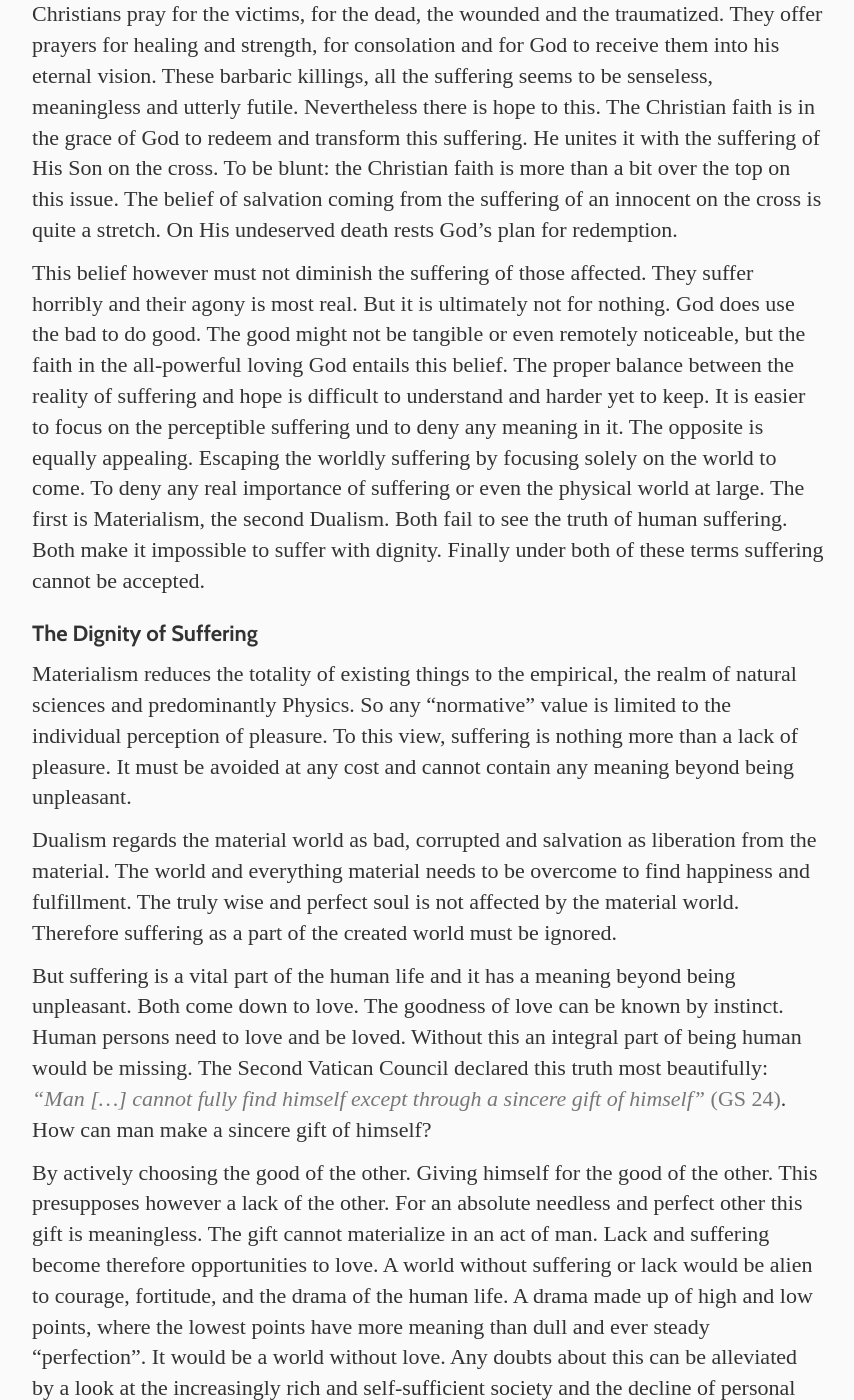
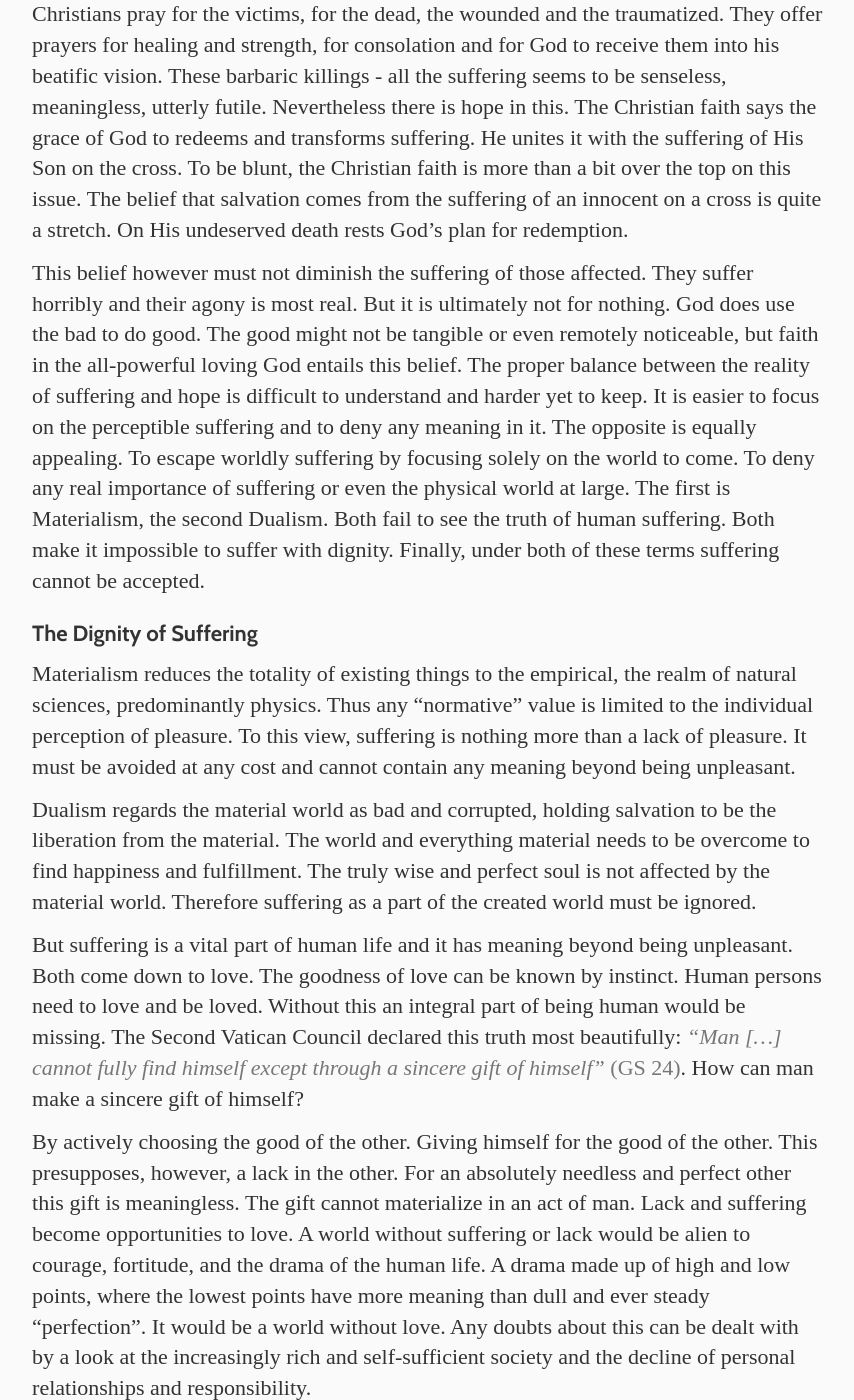
Before and after one commit to Bonifatius/bonifatius.github.io, a Jekyll site: the page built from _posts/2016-03-23-terror-at-the-gate-to-easter.md, in a window 1280 px wide and 1400 px high, scrolled down 995 px. Shown: the whole window, without its empty margins (24-878 px from the left). Built offline with Jekyll 4.4.1, drawn with Linux system fonts in a browser that asks for light colours; some web fonts are replaced; comment, search, counter and statistics services are not loaded; some of the changed text lies outside the part shown.

Commit message:
Spelling and word fixes

```diff
--- a/_posts/2016-03-23-terror-at-the-gate-to-easter.md
+++ b/_posts/2016-03-23-terror-at-the-gate-to-easter.md
@@ -11,52 +11,53 @@
 ---
 
 
+
 **The terror attacks on Brussels show the human capacity to cause suffering. What is the Christian answer to suffering and injustice? What is the final outlook on the troubled life?**
 
-Europe is in shock. Brussels was hit by terror attacks. There is barley any other topic on the airways. The radio was full of new reports on casualty assessments, descriptions of the damage and eyewitness accounts. Facebook was overflowing with *Pray for Brussels* and other signs of solidarity with the Belgium people. Even if there are other topics, they felt out of place. The initial confusion barley ended as the analysis began.
+Europe is in shock. Brussels was hit by terror attacks. There is barely any other topic on the airways. The radio was full of new reports on casualty assessments, descriptions of the damage and eyewitness accounts. Facebook was overflowing with *Pray for Brussels* and other signs of solidarity with the Belgian people. Even if there were other topics, they felt out of place. The initial confusion had barely ended as the analysis began.
 
-Why Brussels? Was it in retaliation for the arrest of Salah Abdeslam? Is the strong reaction to this attack not hypocritical compared to the late attacks at Istanbul, Ankara or even the war in Syria? Ideas and opinions from all kinds of angles appeared. But even with the many *Pray for Brussels* posts the Cristian outlook was not discussed. What is a Christian view on these horrible acts at the beginning of Holy Week?
+Why Brussels? Was it in retaliation for the arrest of Salah Abdeslam? Is the strong reaction to this attack not hypocritical compared to the late attacks at Istanbul, Ankara or even the war in Syria? Ideas and opinions from all kinds of angles appeared. But even with the many *Pray for Brussels* posts the Christian outlook was not discussed. What is the Christian view on these horrible acts at the beginning of Holy Week?
 
 ## Pray for the Victims
 
-Christians pray for the victims, for the dead, the wounded and the traumatized. They offer prayers for healing and strength, for consolation and for God to receive them into his eternal vision. These barbaric killings, all the suffering seems to be senseless, meaningless and utterly futile. Nevertheless there is hope to this. The Christian faith is in the grace of God to redeem and transform this suffering. He unites it with the suffering of His Son on the cross. To be blunt: the Christian faith is more than a bit over the top on this issue. The belief of salvation coming from the suffering of an innocent on the cross is quite a stretch. On His undeserved death rests God’s plan for redemption.
+Christians pray for the victims, for the dead, the wounded and the traumatized. They offer prayers for healing and strength, for consolation and for God to receive them into his beatific vision. These barbaric killings - all the suffering seems to be senseless, meaningless, utterly futile. Nevertheless there is hope in this. The Christian faith says the grace of God to redeems and transforms suffering. He unites it with the suffering of His Son on the cross. To be blunt, the Christian faith is more than a bit over the top on this issue. The belief that salvation comes from the suffering of an innocent on a cross is quite a stretch. On His undeserved death rests God’s plan for redemption.
 
-This belief however must not diminish the suffering of those affected. They suffer horribly and their agony is most real. But it is ultimately not for nothing. God does use the bad to do good. The good might not be tangible or even remotely noticeable, but the faith in the all-powerful loving God entails this belief. The proper balance between the reality of suffering and hope is difficult to understand and harder yet to keep. It is easier to focus on the perceptible suffering und to deny any meaning in it. The opposite is equally appealing. Escaping the worldly suffering by focusing solely on the world to come. To deny any real importance of suffering or even the physical world at large. The first is Materialism, the second Dualism. Both fail to see the truth of human suffering. Both make it impossible to suffer with dignity. Finally under both of these terms suffering cannot be accepted.
+This belief however must not diminish the suffering of those affected. They suffer horribly and their agony is most real. But it is ultimately not for nothing. God does use the bad to do good. The good might not be tangible or even remotely noticeable, but faith in the all-powerful loving God entails this belief. The proper balance between the reality of suffering and hope is difficult to understand and harder yet to keep. It is easier to focus on the perceptible suffering and to deny any meaning in it. The opposite is equally appealing. To escape worldly suffering by focusing solely on the world to come. To deny any real importance of suffering or even the physical world at large. The first is Materialism, the second Dualism. Both fail to see the truth of human suffering. Both make it impossible to suffer with dignity. Finally, under both of these terms suffering cannot be accepted.
 
 ### The Dignity of Suffering
 
-Materialism reduces the totality of existing things to the empirical, the realm of natural sciences and predominantly Physics. So any “normative” value is limited to the individual perception of pleasure. To this view, suffering is nothing more than a lack of pleasure. It must be avoided at any cost and cannot contain any meaning beyond being unpleasant.
+Materialism reduces the totality of existing things to the empirical, the realm of natural sciences, predominantly physics. Thus any “normative” value is limited to the individual perception of pleasure. To this view, suffering is nothing more than a lack of pleasure. It must be avoided at any cost and cannot contain any meaning beyond being unpleasant.
 
-Dualism regards the material world as bad, corrupted and salvation as liberation from the material. The world and everything material needs to be overcome to find happiness and fulfillment. The truly wise and perfect soul is not affected by the material world. Therefore suffering as a part of the created world must be ignored.
+Dualism regards the material world as bad and corrupted, holding salvation to be the liberation from the material. The world and everything material needs to be overcome to find happiness and fulfillment. The truly wise and perfect soul is not affected by the material world. Therefore suffering as a part of the created world must be ignored.
 
-But suffering is a vital part of the human life and it has a meaning beyond being unpleasant. Both come down to love. The goodness of love can be known by instinct. Human persons need to love and be loved. Without this an integral part of being human would be missing. The Second Vatican Council declared this truth most beautifully: <quote>“Man […] cannot fully find himself except through a sincere gift of himself” <small>(GS 24)</small></quote>. How can man make a sincere gift of himself?
+But suffering is a vital part of human life and it has meaning beyond being unpleasant. Both come down to love. The goodness of love can be known by instinct. Human persons need to love and be loved. Without this an integral part of being human would be missing. The Second Vatican Council declared this truth most beautifully: <quote>“Man […] cannot fully find himself except through a sincere gift of himself” <small>(GS 24)</small></quote>. How can man make a sincere gift of himself?
 
-By actively choosing the good of the other. Giving himself for the good of the other. This presupposes however a lack of the other. For an absolute needless and perfect other this gift is meaningless. The gift cannot materialize in an act of man. Lack and suffering become therefore opportunities to love. A world without suffering or lack would be alien to courage, fortitude, and the drama of the human life. A drama made up of high and low points, where the lowest points have more meaning than dull and ever steady “perfection”. It would be a world without love. Any doubts about this can be alleviated by a look at the increasingly rich and self-sufficient society and the decline of personal relationships and responsibility.
+By actively choosing the good of the other. Giving himself for the good of the other. This presupposes, however, a lack in the other. For an absolutely needless and perfect other this gift is meaningless. The gift cannot materialize in an act of man. Lack and suffering become opportunities to love. A world without suffering or lack would be alien to courage, fortitude, and the drama of the human life. A drama made up of high and low points, where the lowest points have more meaning than dull and ever steady “perfection”. It would be a world without love. Any doubts about this can be dealt with by a look at the increasingly rich and self-sufficient society and the decline of personal relationships and responsibility.
 
 ## Pray for the Attackers
 
-The proper understanding of the truth of suffering is challenging with these horrible events. God’s vision of sin and guilt becomes almost impossible to humanly comprehend. What is the Christian hope for these criminals? Justice, for sure, also a change of heart so they renounce violence. But ultimately it is more, way over the top more. The Christian hope is for their repentance and therefore the forgiveness of their sins. The hope to see them in eternity, enjoying the beatific vision of God together with their victims.
+Properly understanding the truth of suffering is challenging with these horrible events. God’s vision of sin and guilt becomes almost impossible to humanly comprehend. What is the Christian hope for these criminals? Justice, for sure. Also a change of heart so they renounce violence. But ultimately it is more, way over the top more. The Christian hope is for their repentance and the forgiveness of their sins. The hope to see them in eternity, enjoying the beatific vision of God together with their victims.
 
-### To Forgive or not to Forgive
+### To Forgive or Not to Forgive
 
-This view will definitely draw some criticisms. They are at perfect display with an [article on the conversion of Rudolf Höss](http://aleteia.org/2016/03/04/how-the-commandant-of-auschwitz-found-gods-mercy/), the first camp commander of Auschwitz. He received the Sacrament of Reconciliation in prison shortly before his execution. Presupposed he really repented his crimes, God has forgiven him and he will be in heaven. How is it possible to hope or even imagine the forgiveness of such abominable sins? Is this not an insult to the victims? Should it not be the victim’s choice to grant or withhold forgiveness?
+This view will definitely draw some criticisms. It is at perfect display with an [article on the conversion of Rudolf Höss](http://aleteia.org/2016/03/04/how-the-commandant-of-auschwitz-found-gods-mercy/), the first camp commander of Auschwitz. He received the Sacrament of Reconciliation in prison shortly before his execution. Presupposing he really repented of his crimes, God has forgiven him, and he will be in heaven. How is it possible to hope or even imagine the forgiveness of such abominable sins? Is this not an insult to the victims? Should it not be the victim’s choice to grant or withhold forgiveness?
 
 It surely is the victim’s choice to do so. The vision of victim and attacker in heaven is not denying this. The victim being there must be especially noted. It means the victim would have forgiven the assailant. Christ affirmed an intrinsic connection between the gift and reception of forgiveness.
 
->For if you forgive others their trespasses, your heavenly Father will also forgive you, but if you do not forgive others their trespasses, neither will your Father forgive your trespasses. <small>(Mt 6:14-15)</small>
+>"For if you forgive others their trespasses, your heavenly Father will also forgive you, but if you do not forgive others their trespasses, neither will your Father forgive your trespasses." <small>(Mt 6:14-15)</small>
 
 Everyone is in need of forgiveness. No one, not even a victim of horrible crimes could face the love of God while holding a grudge against his fellow man.
 
 ### God’s Infinite Forgiveness
 
-All of this only pertains to the personal forgiveness of the victim. There is more to it. One aspect can be observed within the justice system. For the law the forgiveness of a victim is only a side note. It might be taken into consideration as a mitigating circumstance to the severity of a penalty. It has no bearing however on the general question of guilt and the public interest of punishment for an offence.
+All of this only pertains to the personal forgiveness of the victim. There is more to it. One aspect can be observed within the justice system, in that, as far as the law is concerened, the forgiveness of a victim is only a side note. It might be taken into consideration as a mitigating circumstance to the severity of a penalty. It has no bearing however on the general question of guilt and the public interest of punishment for an offence.
 
-Apart from the damage a sin does to the sinner and others, there is always damage to the relationship with God. Criminals, terrorists and dictators are made in the image and likeness of God and He intends and wishes them to be in what is called Heaven, the eternal relationship with Him. He therefore is very liberal with his mercy. As Pope Francis proclaims in Evangelii Gaudium, <quote>“God never tires of forgiving us; we are the ones who tire of seeking his mercy.”</quote> The sky is not the limit but the human shame connected with sin.
+Apart from the damage a sin does to the sinner and others, there is always damage to the relationship with God. Criminals, terrorists and dictators are made in the image and likeness of God and He intends and wishes them to be in what is called Heaven, the eternal relationship with Him. To this end He is very liberal with His mercy. As Pope Francis proclaims in Evangelii Gaudium, <quote>“God never tires of forgiving us; we are the ones who tire of seeking his mercy.”</quote> The sky is not the limit for God’s forgiveness. Only the human shame connected with sin is.
 
 ### The Glory of Suffering
 
-God’s mercy, His desire to forgive any and all sins and to draw all of his creatures into his love is at full display through the scriptures. There remains an obstacle to accept this unlimited mercy. The fear remains to diminish the victim and his suffering. How can this obstacle be overcome? With a look at the risen Christ. The glorified body of Christ still contains the wounds suffered at the cross. They are not just symbols, not just a nice reminder of the events that took place, but an integral part. The body is glorified with its history, including the wounds.
+God’s mercy, His desire to forgive any and all sins and to draw all of His creatures into His love, is at full display throughout the Scriptures. There remains an obstacle to accept this unlimited mercy. The fear remains to diminish the victim and his suffering. How can this obstacle be overcome? With a look at the risen Christ. The glorified body of Christ still bears the wounds suffered at the cross. They are not just symbols, not just a nice reminder of the events that took place, but an integral part. The body is glorified with its history - including the wounds.
 
-God does not diminish suffering. He will not simply take it away. This would render the suffering meaningless again. The importance of a deceased and the love for him causes the suffering of a loss. If there is no loss suffered, he was neither important nor loved. Just taking this suffering and making it disappear entails in return a diminishment of the deceased. God does not intend this. He, in contrast, enhances suffering and brings it to its fullness and glory. The ways this is done vary and are not fully understandable to limited human understanding. But this is God’s plan and he does make it happen as shown at with the prime model and <quote>“the firstborn from among the dead” <small>(Col 1:18)</small></quote>.
+God does not diminish suffering. He will not simply take it away. This would render the suffering meaningless again. The importance of a deceased one and the love for him causes the suffering of loss. If there is no loss suffered, he was neither important nor loved. Just taking this suffering and making it disappear entails in return a diminishment of the deceased. God does not intend this. He, in contrast, enhances suffering and brings it to its fullness and glory. The ways He accomplishes this vary and are not fully understandable to the limited human understanding. But this is God’s plan, and He does make it happen as shown bye the prime model <quote>“the firstborn from among the dead” <small>(Col 1:18)</small></quote>.
 
-God’s forgiveness is an integral part of this plan and therefore not opposed to the value of the victim and suffering. Pondering the glorified wounds of Christ could be a good exercise during the coming Easter time and in the aftermath of the next terrorist attack. Receiving both hope within suffering and a better understanding of suffering and its place in Salvation History
+God’s forgiveness is an integral part of this plan and therefore not opposed to the value of the victim and suffering. Pondering the glorified wounds of Christ could be a good exercise during the coming Easter time and in the aftermath of the next terrorist attack. Thereby receiving both hope within suffering and a better understanding of suffering and its place in Salvation History
```
